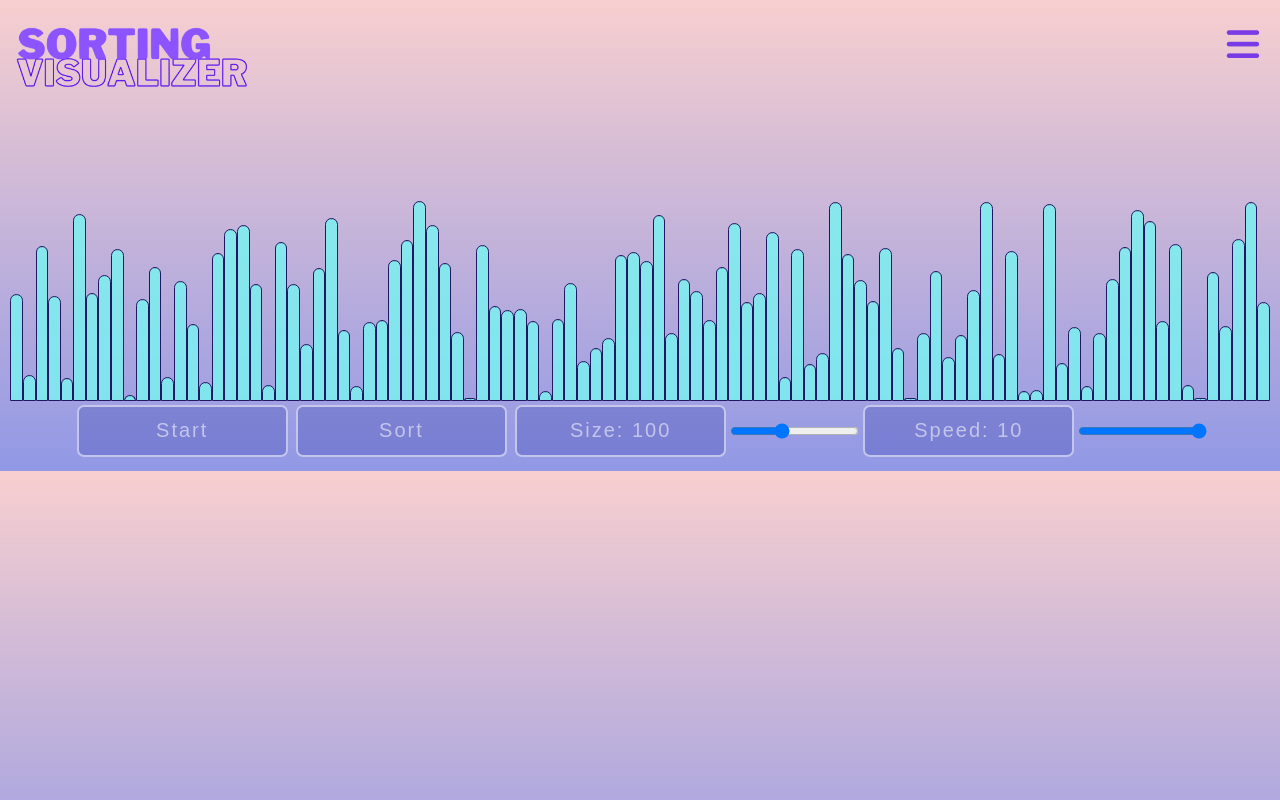
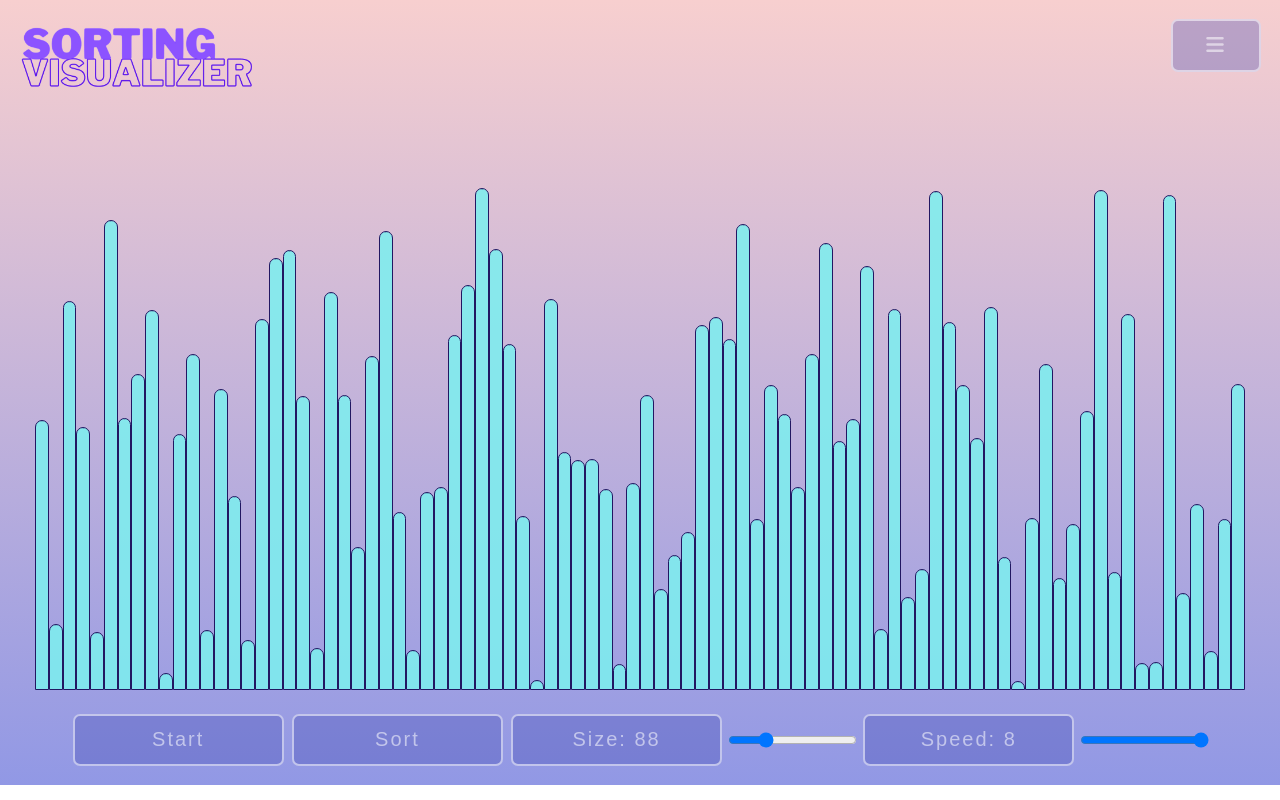
Before and after one commit to mauiwowie88/SortingVisualizer, a React (Create React App) app in the folder sortingvisualizer/: page / in a window 1280 px wide. Built offline with nearby package versions, Linux system fonts and the light colour scheme.

Commit message:
Slug fest.

```diff
--- a/sortingvisualizer/package.json
+++ b/sortingvisualizer/package.json
@@ -4,7 +4,6 @@
   "private": true,
   "dependencies": {
     "@testing-library/jest-dom": "^5.16.5",
-    "@testing-library/react": "^13.4.0",
     "@testing-library/user-event": "^13.5.0",
     "react": "^18.2.0",
     "react-dom": "^18.2.0",
@@ -35,5 +34,9 @@
       "last 1 firefox version",
       "last 1 safari version"
     ]
+  },
+  "devDependencies": {
+    "@testing-library/react": "^14.0.0",
+    "jest": "^27.5.1"
   }
 }
--- a/sortingvisualizer/src/App.css
+++ b/sortingvisualizer/src/App.css
@@ -1,14 +1,9 @@
-/* Styling */
-* {
-  margin: 0;
-  padding: 0;
-  box-sizing: border-box;
-  scroll-behavior: smooth;
-}
+/*** Styling ***/
 
 body {
 	background: linear-gradient(#e664644f, #9198e5);
-  margin: 10px;
+	background-repeat: no-repeat;
+	margin: 15px;
 }
 
 header {
@@ -17,35 +12,26 @@ header {
 	margin: 15px 0;
 }
 
-#logo {
-  height: 80px;
-  width: 200px;
-  flex-grow: 0;
+.dropdown-menu {
+	display: none;
+	position: absolute;
+}
+
+.dropdown-menu.open {
+	display: block;
 }
 
 .menu-button {
-  position: relative;
 	color: #5e17ebce;
 	cursor: pointer;
 	font-size: 37px;
 	margin: 11px;
 }
 
-.dropdown-menu {
-  display: none;
-  position: absolute;
-}
-
-.menu-button:hover .dropdown-menu {
-  display: block;
-  transform: translateX(-80px);
-}
-
-
 button {
 	position: relative;
 	cursor: pointer;
-  margin:4px;
+	margin: 4px;
 	width: 16.5vw;
 	height: 6.6vh;
 	border-radius: 7px;
@@ -70,16 +56,23 @@ button:hover {
 	height: 6.6vh;
 }
 
-#main {
-  margin-top: 100px;
+#dropdown-btn {
+	width: 90px;
+}
+
+#dropdown-btn:hover {
+	width: 115px;
+	color: #3a44ae50;
 }
 
 #visualizer {
-  height: 200px;
+	height: 500px;
 	display: flex;
 	align-items: flex-end;
 	justify-content: center;
-  overflow: auto;
+	overflow-y: auto;
+	padding: 20px;
+	margin-top: 69px;
 }
 
 #settings {
@@ -93,11 +86,10 @@ button:hover {
 	color: #162b52;
 	width: 4vw;
 	background-color: rgba(125, 239, 239, 0.867);
-  transition: all .5s ease-in-out;
+	/* transition: all 0.2s cubic-bezier(0.17, 0.67, 0.83, 0.67); */
 	font-size: 1px;
 	text-align: center;
 	border-radius: 8px 8px 0px 0px;
-
 }
 
 .bar:hover {
--- a/sortingvisualizer/src/App.js
+++ b/sortingvisualizer/src/App.js
@@ -1,13 +1,14 @@
 import React, { useState, useEffect } from "react";
-// import { BrowserRouter as Router, Route, Link } from 'react-router-dom';
 import "./App.css";
-import logo from './images/logo.png';
-
+import logo from "./images/logo.png";
+import Settings from "./Components/Settings";
 
 function App() {
 	const [array, setArray] = useState([]);
-    const [size, setSize] = useState(100);
-    const [speed, setSpeed] = useState(10);
+	const [size, setSize] = useState(88);
+	const [speed, setSpeed] = useState(8);
+	const [moves, setMoves] = useState([]);
+	const [menuOpen, setMenuOpen] = useState(false);
 
 	function generateArray() {
 		const newArray = Array.from({ length: size }, () => Math.random());
@@ -31,8 +32,10 @@ function App() {
 		const move = moves[0];
 		const [i, j] = move.indices;
 
-      if (move.type === "swap") [array[i], array[j]] = [array[j], array[i]];
-
+		if (move.type === "swap") {
+			[array[i], array[j]] = [array[j], array[i]];
+			setArray(copy);
+		}
 		setTimeout(function () {
 			setArray(copy);
 			animate(moves.slice(1));
@@ -47,6 +50,11 @@ function App() {
 	const handleSpeedChange = (event) => {
 		const newSpeed = parseInt(event.target.value);
 		setSpeed(newSpeed);
+	};
+
+	const toggleMenu = () => {
+		setMenuOpen((prevState) => !prevState);
+		console.log("hello");
 	};
 
 	function bubbleSort(array) {
@@ -70,56 +78,32 @@ function App() {
 	}, [size]);
 
 	return (
-      <div>
+		<div id="app">
 			<header>
-          <img src={logo} alt="logo" style={{ width: '240px' }}/>
+				<img src={logo} alt="logo" style={{ width: "240px" }} />
+				<button id="dropdown-btn" onClick={toggleMenu}>
+					<i className="fa-solid fa-bars"></i>
+				</button>
 
 				<div className="dropdown-menu">
-            <button className="btn">Bubble</button>
-            <button className="btn">Selection</button>
-            <button className="btn">Insertion</button>
-            <button className="btn">Merge</button>
-            <button className="btn">Quick</button>
+					<button>Bubble</button>
+					<button>Selection</button>
+					<button>Insertion</button>
+					<button>Merge</button>
+					<button>Quick</button>
 				</div>
-            <i className="fa-solid fa-bars menu-button"></i>
 			</header>
 
-        <div id="main">
-          <div id="visualizer">
-            {array.map((barHeight, index) => (
-              <div
-                key={index}
-                className="bar"
-                style={{
-                  height: `${barHeight * 100}%`,
-                  "--bar-height": barHeight * 100
-                }}
-              >
-                {index.toFixed(0)}
-              </div>
-            ))}
-          </div>
-          <div id="settings">
-            <button className="btn" onClick={start}>Start</button>
-            <button className="btn" onClick={sort}>Sort</button>
-            <button className="sliderBtn">Size: <span>{size}</span></button>
-            <input
-              type="range"
-              id="size_slider"
-              min="5" max="250"
-              value={size}
-              onChange={handleSizeChange}
+			<Settings
+				array={array}
+				moves={moves}
+				start={start}
+				sort={sort}
+				size={size}
+				handleSizeChange={handleSizeChange}
+				speed={speed}
+				handleSpeedChange={handleSpeedChange}
 			/>
-            <button className="sliderBtn">Speed: <span>{speed}</span></button>
-            <input
-              type="range"
-              id="speed_slider"
-              min="1" max="10"
-              value={speed}
-              onChange={handleSpeedChange}
-            />
-          </div>
-        </div>
 		</div>
 	);
 }
--- /dev/null
+++ b/sortingvisualizer/src/Components/Settings.jsx
@@ -0,0 +1,48 @@
+import React from "react";
+import "../App.css";
+import Visualizer from "./Visualizer";
+
+function Settings({
+	array,
+	moves,
+	start,
+	sort,
+	size,
+	handleSizeChange,
+	speed,
+	handleSpeedChange,
+}) {
+	return (
+		<div id="main">
+			<Visualizer array={array} moves={moves} />
+			<div id="settings">
+				<button onClick={start}>Start</button>
+				<button onClick={sort}>Sort</button>
+				<button className="sliderBtn">
+					Size: <span>{size}</span>
+				</button>
+				<input
+					type="range"
+					id="size_slider"
+					min="11"
+					max="300"
+					value={size}
+					onChange={handleSizeChange}
+				/>
+				<button className="sliderBtn">
+					Speed: <span>{speed}</span>
+				</button>
+				<input
+					type="range"
+					id="speed_slider"
+					min="-100000"
+					max="111"
+					value={speed}
+					onChange={handleSpeedChange}
+				/>
+			</div>
+		</div>
+	);
+}
+
+export default Settings;
--- /dev/null
+++ b/sortingvisualizer/src/Components/Visualizer.jsx
@@ -0,0 +1,27 @@
+import React from "react";
+
+function Visualizer({ array, moves }) {
+	return (
+		<div id="visualizer">
+			{array.map((barHeight, index) => (
+				<div
+					key={index}
+					className={`bar ${
+						moves.length > 0 &&
+						moves[0].indices.includes(index) &&
+						moves[0].type === "swap"
+							? "green"
+							: "red"
+					}`}
+					style={{
+						height: `${barHeight * 100}%`,
+						"--bar-height": barHeight * 100,
+					}}>
+					{(barHeight * 100).toFixed(0)}
+				</div>
+			))}
+		</div>
+	);
+}
+
+export default Visualizer;
```
Also changed, not shown: sortingvisualizer/src/animatingFunctions.jsx (added, +44 -0 lines), sortingvisualizer/src/index.js (+8 -8 lines), sortingvisualizer/src/reportWebVitals.js (deleted, +0 -13 lines), sortingvisualizer/src/setupTests.js (deleted, +0 -5 lines), sortingvisualizer/src/sortingFunctions.jsx (added, +17 -0 lines), 2 other files (tests, documents, lock files or other folders). Lines whose indentation alone changed are shown as unchanged.
